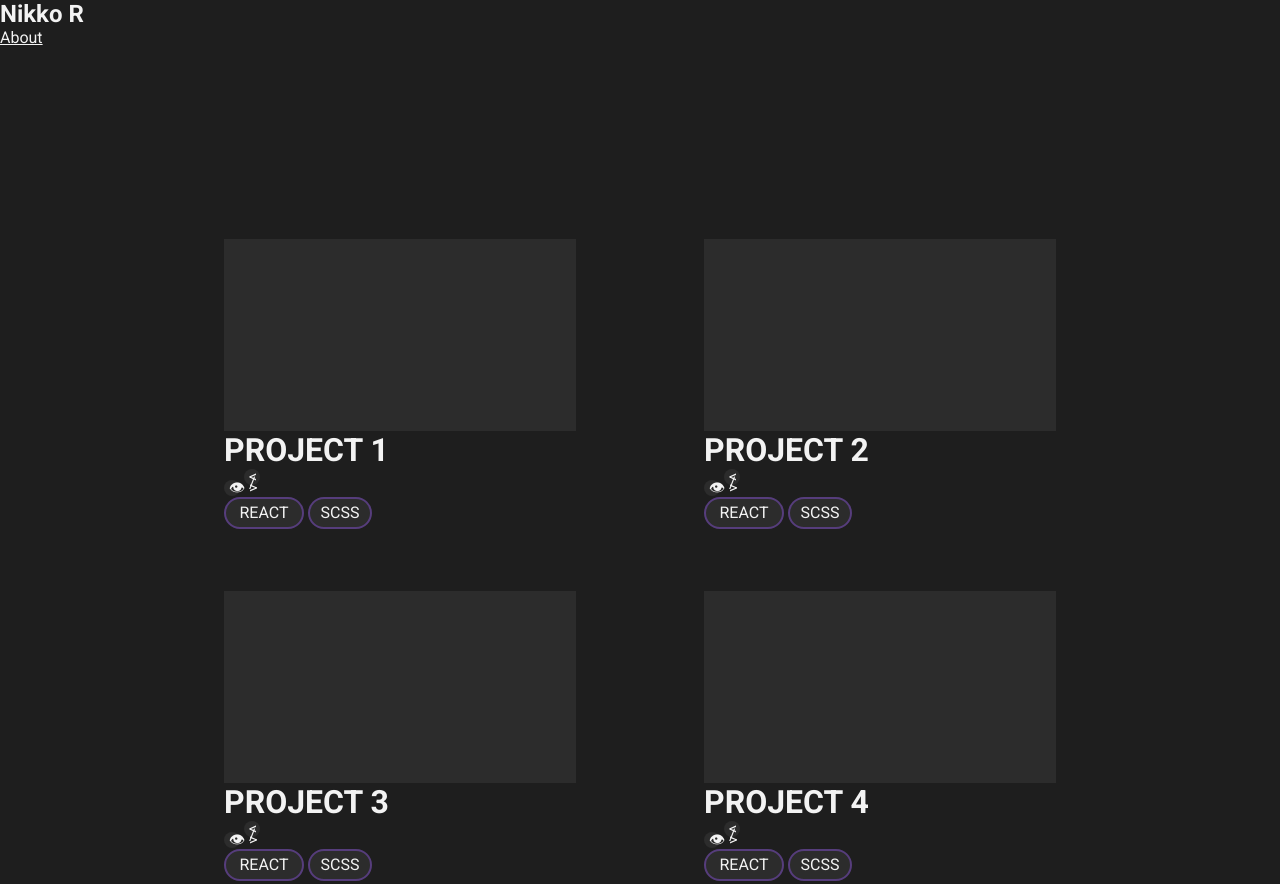
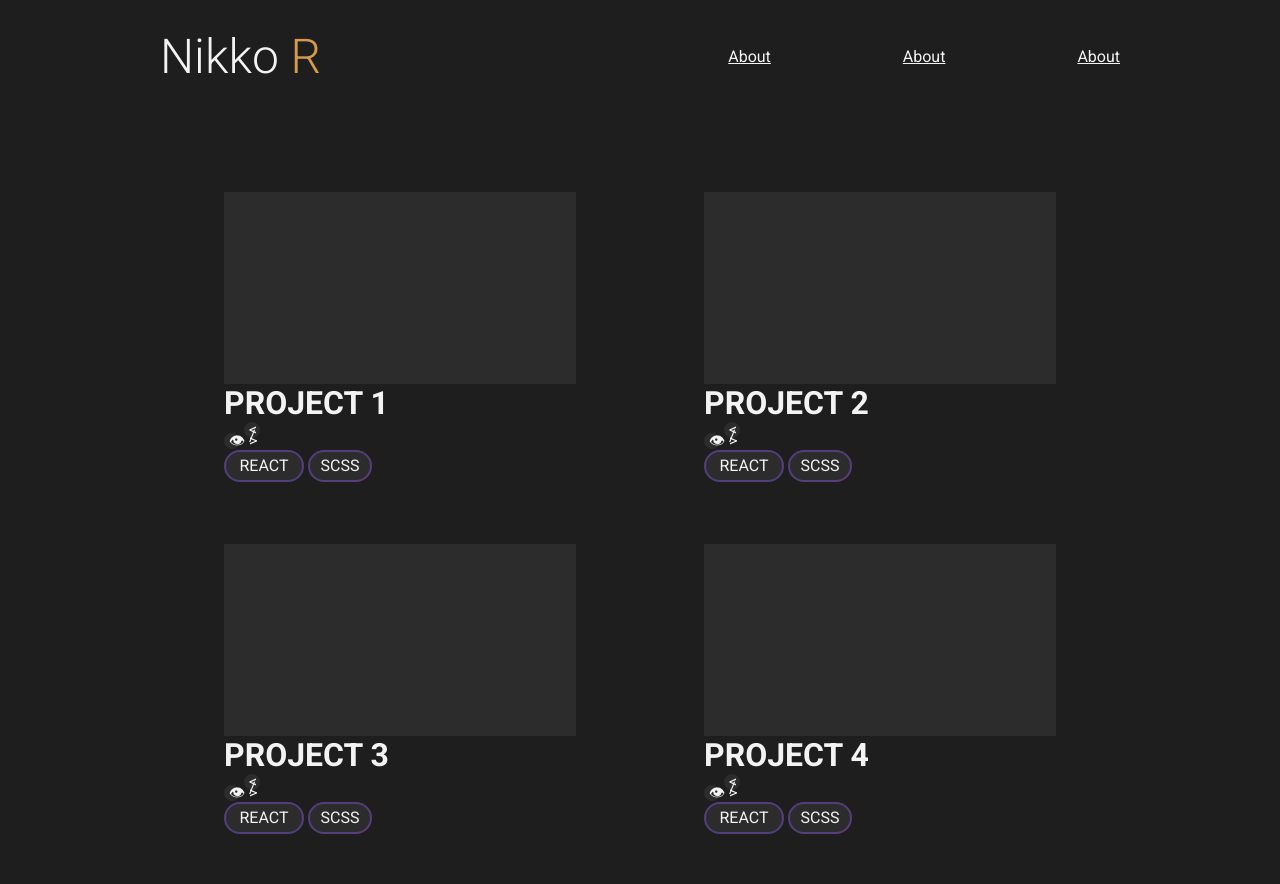
Before and after one commit to nikko-r/portfolio, a plain HTML site: page index.html in a window 1280 px wide. Shown: the top 884 px of the page. Drawn offline with Linux system fonts and the light colour scheme.

Commit message:
Added new nav bar css and html

```diff
--- a/index.html
+++ b/index.html
@@ -10,10 +10,12 @@
 </head>
 
 <body>
-    <nav>
-        <h1>Nikko <span class="secondary-text">R</span></h1>
-        <ul>
-            <li><a href="#">About</a></li>
+    <nav class="nav">
+        <h1 class="nav__title">Nikko <span class="nav__title-span">R</span></h1>
+        <ul class="nav__links">
+            <li class="nav__links nav__links--1"><a href="#">About</a></li>
+            <li class="nav__links nav__links--2"><a href="#">About</a></li>
+            <li class="nav__links nav__links--3"><a href="#">About</a></li>
         </ul>
     </nav>
     <header class="header">
--- a/style.scss
+++ b/style.scss
@@ -4,6 +4,7 @@
     padding: 0;
     background-color: #1e1e1e;
     color: #f3f3f3;
+    font-family: Roboto;
 }
 
 body {
@@ -12,11 +13,34 @@ body {
     position: absolute;
 }
 
+.nav {
+    position: absolute;
+    top: 0px;
+    height: 7rem;
+    display: flex;
+    flex-direction: row;
+    flex-wrap: wrap;
+    align-items: center;
+    justify-content: space-between;
+    width: 85vw;
+    margin-left: 10rem;
+    margin-right: 5rem;
+    .nav__title {
+        font-size: 3rem;
+        font-weight: 300;
+    }
+    .nav__title-span {
+        color: #d79a4b;
+    }
+    .nav__links {
+        list-style-type: none;
+        display: inline;
+        margin-left: 4rem;
+        margin-right: 4rem;
+    }
+}
+
 header {}
-
-.secondary-text {
-    color: #d79a4b;
-}
 
 main {
     width: 80vw;
@@ -25,30 +49,36 @@ main {
 }
 
 .project-list {
+    /*houses all the project-card elements and aranges them*/
     display: flex;
     flex-direction: row;
     justify-content: space-evenly;
     flex-wrap: wrap;
     width: 100%;
+    /*sperates the project list from the top nav bar*/
+    margin-top: 10rem;
 }
 
 .project-card {
-    padding: 1rem;
-    width: 20rem;
+    /*represents each card element in the flex parent*/
+    width: 22rem;
+    margin: 2rem;
+    height: 18rem;
     .project-card__view {
-        height: 10rem;
+        /*represents the sample view box in the card element*/
+        height: 12rem;
+        width: 22rem;
         background-color: #2c2c2c;
     }
     .project-card__title {
-        display: flex;
-        flex-direction: row;
-        justify-content: left;
-        font-size: 1rem;
+        /*represents the card title E.G. PROJECT1*/
+        font-size: 2rem;
     }
     .project-card__button {
+        /*represents the 4 buttons in the card element*/
         background-color: #2c2c2c;
         border: 0 solid #2c2c2c;
-        display: inline-block;
+        display: inline;
         text-align: center;
         line-height: 35%;
         font-size: 1rem;
```
Also changed, not shown: 1 other file.
